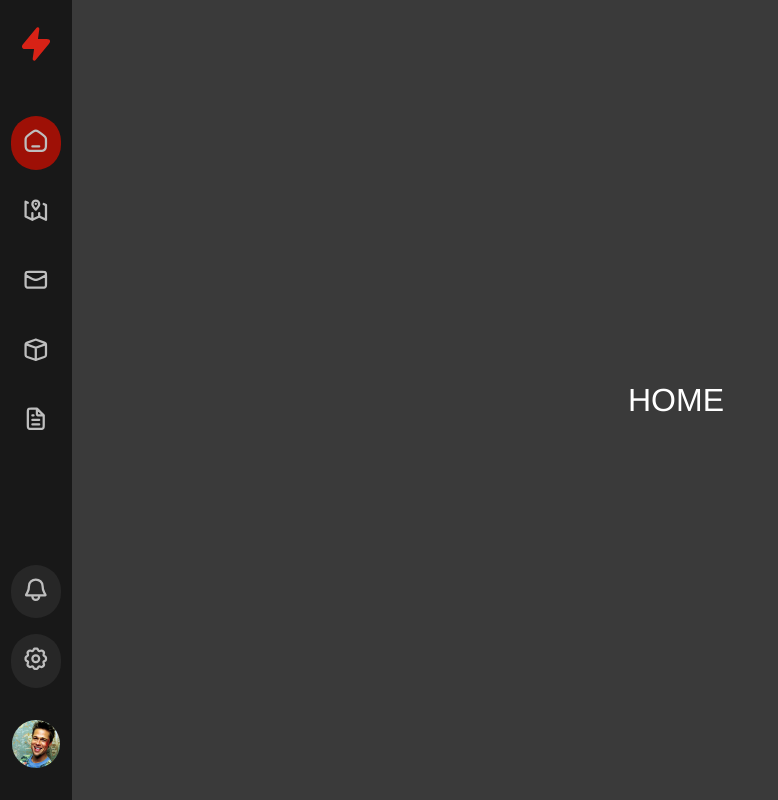
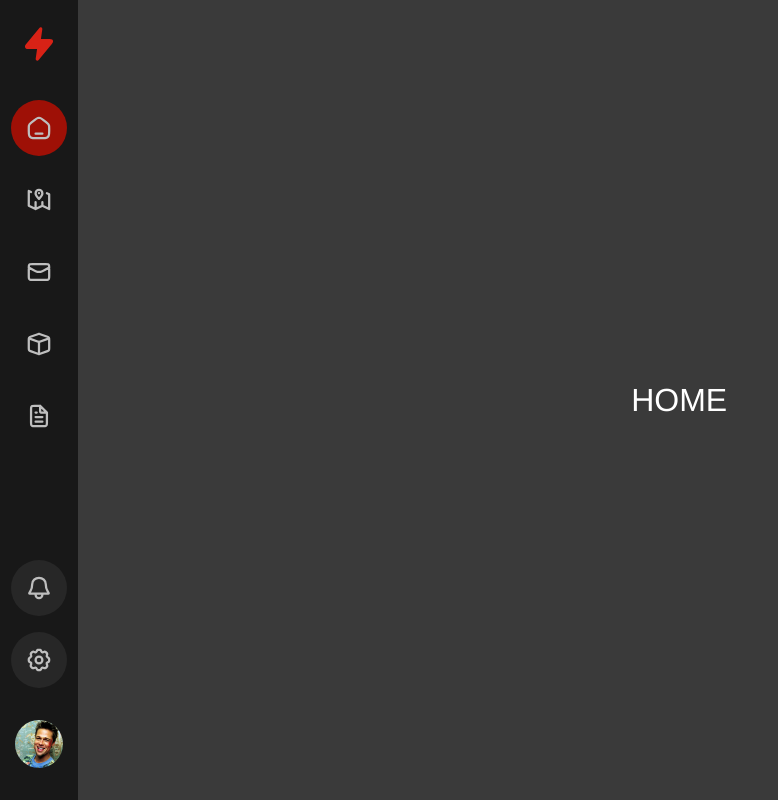
Before and after one commit to hyzzer/sandbox-webapp, a React (Vite) app: page / in a window 1280 px wide. Shown: the whole page, without its empty margins (0-778 px from the left). Built offline with nearby package versions, Linux system fonts and the light colour scheme.

Commit message:
STYLE (Navbar) : Tab Bar Items modified to center icons

```diff
--- a/src/components/TabBar/TabBar.css
+++ b/src/components/TabBar/TabBar.css
@@ -1,9 +1,10 @@
 .tabbar-list {
     padding-left: 0;
     display: flex;
+    gap: 1rem;
     flex-direction: column;
     justify-content: flex-start;
     align-items: flex-start;
-    list-style-type: none;
-    user-select: none;
+    margin-left: 0.7rem;
+    margin-right: 0.7rem;
 }
--- a/src/components/TabBarItem/TabBarItem.css
+++ b/src/components/TabBarItem/TabBarItem.css
@@ -1,29 +1,22 @@
 .tabbar-item {
-    margin-left: 0.7rem;
-    margin-right: 0.7rem;
-    margin-top: 1rem;
     user-select: none;
-    border-radius: 100rem;
+    border-radius: 100%;
 }
 
 .tabbar-button {
-    background-color: transparent;
-    border: 0;
-    user-select: none;
-    color: white;
+    flex: 1;
+    display: flex;
+    justify-content: center;
+    align-items: center;
 }
 
-.tabbar-button svg {
-    padding: 0.7rem;
+.tabbar-item svg {
+    padding: 0.9rem;
 }
 
 .tabbar-item:hover {
     cursor: pointer;
     background-color: rgb(65, 65, 65);
-}
-
-.tabbar-button:hover {
-    cursor: pointer;
 }
 
 .bottom-container .tabbar-item {
--- a/src/index.css
+++ b/src/index.css
@@ -18,6 +18,7 @@ button, input[type="submit"], input[type="reset"] {
 	font: inherit;
 	cursor: pointer;
 	outline: inherit;
+    user-select: none;
 }
 
 .app-container {
@@ -46,6 +47,7 @@ button, input[type="submit"], input[type="reset"] {
 
 .icon {
     width: 1.7rem;
+    /* height: 1.7rem; */
     pointer-events: none;
     user-select: none;
 }
```
